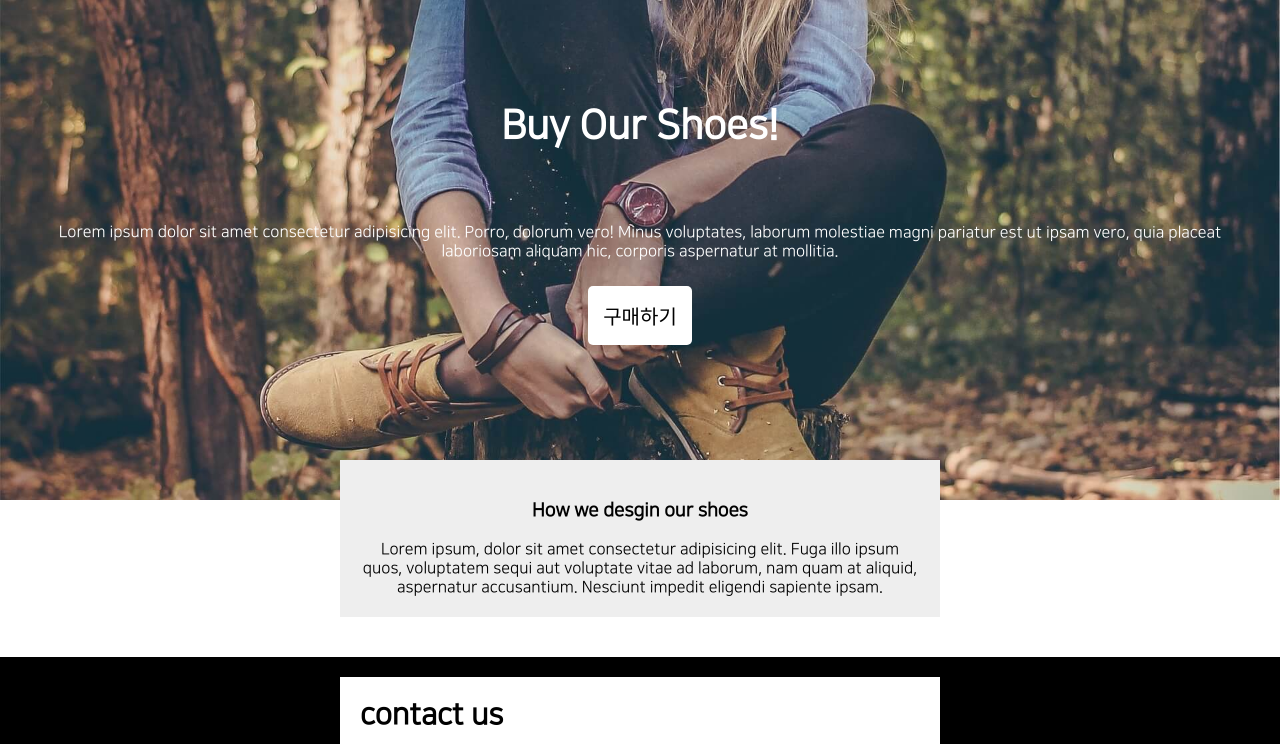
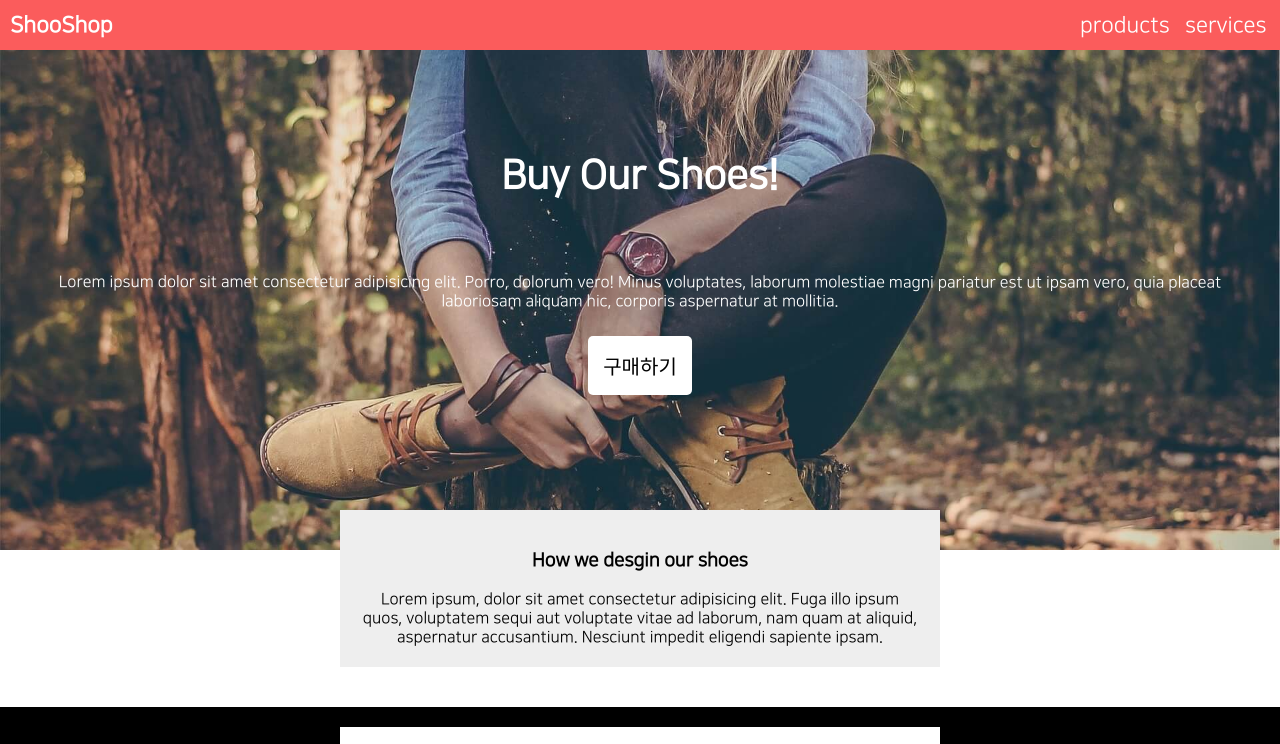
Before and after one commit to gyueunnim/html-css-practice, a plain HTML site: page layout2.html in a window 1280 px wide. Shown: the top 744 px of the page. Drawn offline with Linux system fonts and the light colour scheme.

Commit message:
중급모듈: 레이아웃 만들기 3 - 편리한 Flexbox

```diff
--- a/css/main.css
+++ b/css/main.css
@@ -181,3 +181,31 @@ normalize.css 도 복붙하고 시작하면 좋음 (브라우저 간 균일한
     width: 100%;
     padding: 10px;
 }
+
+/* 부모에 display: flex를 통해 가로배치 쉽게 가능 */
+.flex-container {
+    height: 50px;
+    display: flex;
+    background-color: rgb(251, 92, 92);
+    /* flex 이용 시, 정렬 */
+    /* justify-content: center; */
+
+    /* 반응형 웹에서 유용 */
+    /* flex-direction: column; */
+    /* flex-direction: row; */
+
+    /* flex-wrap: wrap; */
+    /* 넓이가 넘치면 column으로 보여준다 */
+
+    /* 가운데 정렬 */
+    align-items: center;
+    justify-items: center;
+
+    font-size: 22px;
+    color: white;
+}
+.flex-item {
+    width: 100px;
+    padding: 10px;
+    margin-right: 5px;
+}
--- a/layout2.html
+++ b/layout2.html
@@ -8,6 +8,15 @@
     <link rel="stylesheet" href="./css/font-test.css">
 </head>
 <body>
+
+    <div class="flex-container">
+        <div class="flex-item" style="font-weight: bold;">ShooShop</div>
+        <div style="flex-grow: 1;"></div>
+        <div class="flex-item">products</div>
+        <!-- flex-grow: 2의 의미는 박스 크기를 비율로 조정 가능 -->
+        <!-- navbar 만들 때 유용 -->
+        <div class="flex-item">services</div>
+    </div>
 
     <div class="main-background">
         <h4 class="main-title">Buy Our Shoes!</h4>
```
